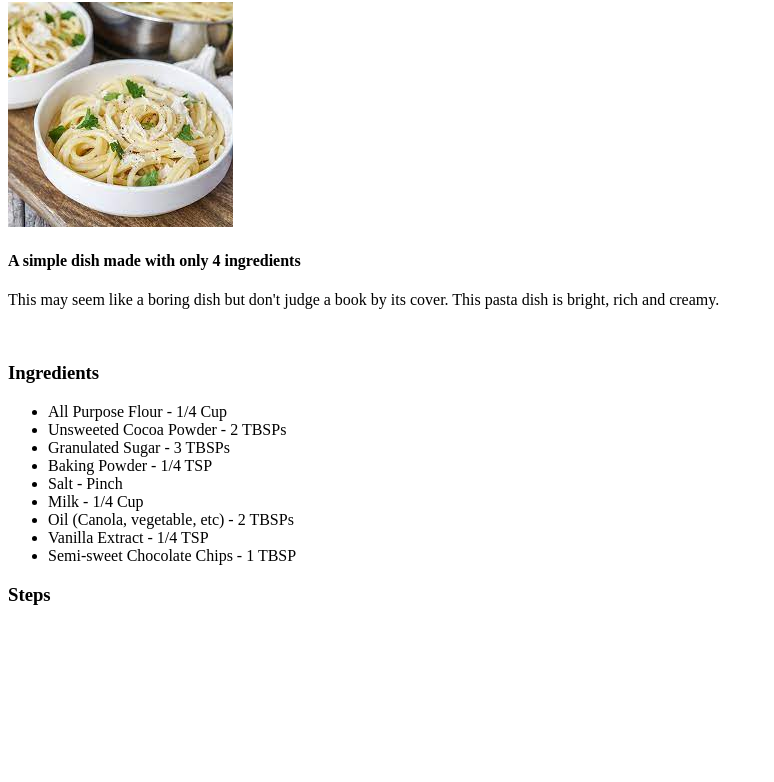
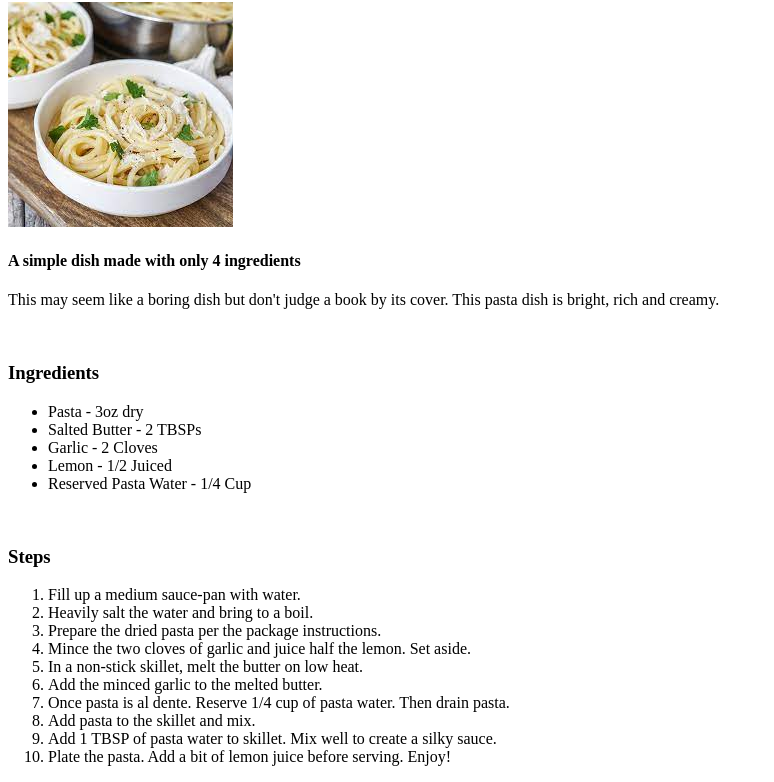
Before and after one commit to AbbeyRoadUSA/odin_recipes, a plain HTML site: page recipes/pasta.html in a window 1280 px wide. Shown: the part 78-860 px from the top of the page, without its empty margins (0-774 px from the left). Before the commit the page ends 800 px from the top, so only its background shows below. Drawn offline with Linux system fonts and the light colour scheme.

Commit message:
Add pasta recipe steps

```diff
--- a/recipes/pasta.html
+++ b/recipes/pasta.html
@@ -19,21 +19,26 @@
 
     <h3>Ingredients</h3>
     <ul>
-        <li>All Purpose Flour - 1/4 Cup</li>
-        <li>Unsweeted Cocoa Powder - 2 TBSPs</li>
-        <li>Granulated Sugar - 3 TBSPs</li>
-        <li>Baking Powder - 1/4 TSP</li>
-        <li>Salt - Pinch</li>
-        <li>Milk - 1/4 Cup</li>
-        <li>Oil (Canola, vegetable, etc) - 2 TBSPs</li>
-        <li>Vanilla Extract - 1/4 TSP</li>
-        <li> Semi-sweet Chocolate Chips - 1 TBSP</li>
+        <li>Pasta - 3oz dry</li>
+        <li>Salted Butter - 2 TBSPs</li>
+        <li>Garlic - 2 Cloves</li>
+        <li>Lemon - 1/2 Juiced</li>
+        <li>Reserved Pasta Water - 1/4 Cup</li>
     </ul>
-
-
-
-
+    <br>
     <h3>Steps</h3>
+    <ol>
+        <li>Fill up a medium sauce-pan with water.</li>
+        <li>Heavily salt the water and bring to a boil.</li>
+        <li>Prepare the dried pasta per the package instructions.</li>
+        <li>Mince the two cloves of garlic and juice half the lemon. Set aside.</li>
+        <li>In a non-stick skillet, melt the butter on low heat.</li>
+        <li>Add the minced garlic to the melted butter.</li>
+        <li>Once pasta is al dente. Reserve 1/4 cup of pasta water. Then drain pasta.</li>
+        <li>Add pasta to the skillet and mix.</li>
+        <li>Add 1 TBSP of pasta water to skillet. Mix well to create a silky sauce.</li>
+        <li>Plate the pasta. Add a bit of lemon juice before serving. Enjoy!</li>
+    </ol>
 </body>
 
 </html>
```
